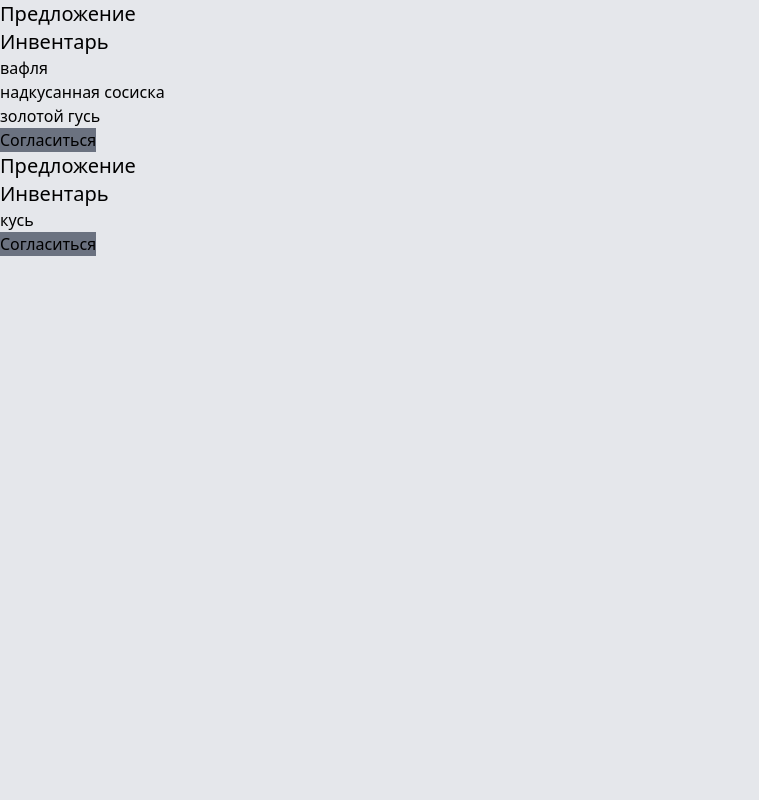
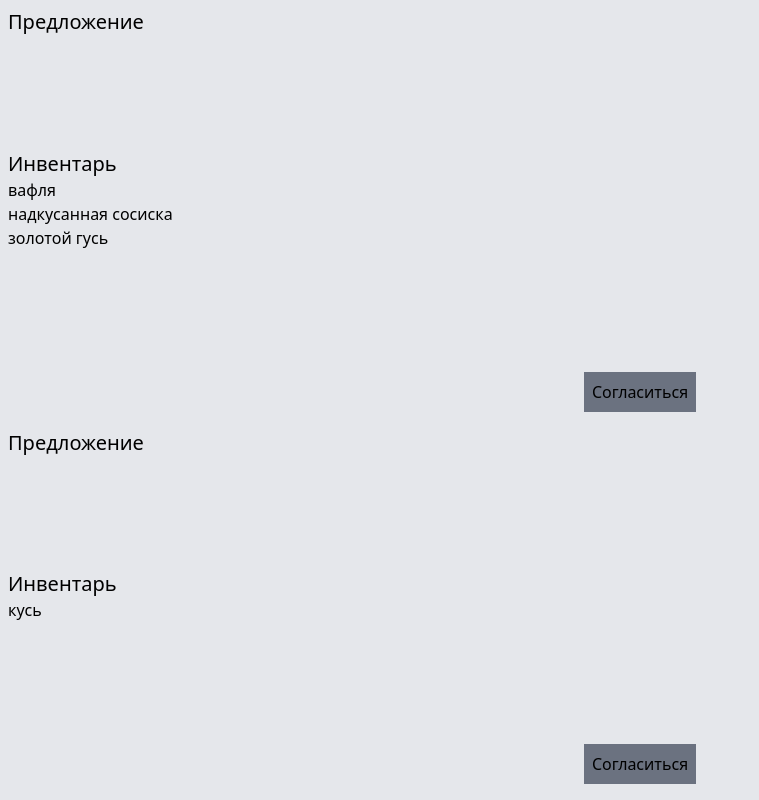
Before and after one commit to lapkiteam/exchange-sim, a Svelte app: page / in a window 1280 px wide. Shown: the whole page, without its empty margins (0-759 px from the left). Built offline with nearby package versions, Linux system fonts and the light colour scheme.

Commit message:
feat(ui): improve

```diff
--- a/src/App.svelte
+++ b/src/App.svelte
@@ -28,12 +28,29 @@
       "dark:text-white",
       "flex",
       "flex-col",
+      "p-2",
+      "gap-1",
+    ])}>
+      <div class={concat([
+        "grow",
       ])}>
         <PlayerWindow
           inventory={firstPlayer}
           agreed={() => {}}
           disagreed={() => {}}
         />
+      </div>
+      <div class={concat([
+        "flex",
+        "justify-center",
+      ])}>
+        <hr class={concat([
+          "w-[80%]",
+        ])} />
+      </div>
+      <div class={concat([
+        "grow"
+      ])}>
         <PlayerWindow
           inventory={secondPlayer}
           agreed={() => {}}
@@ -41,4 +58,5 @@
         />
       </div>
     </div>
+  </div>
 </main>
--- a/src/components/PlayerWindow.svelte
+++ b/src/components/PlayerWindow.svelte
@@ -34,8 +34,15 @@
   }
 </script>
 
-<div>
-  <div>
+<div class={concat([
+  "flex",
+  "flex-col",
+  "h-full",
+  "gap-4",
+])}>
+  <div class={concat([
+    "grow"
+  ])}>
     <h2 class={concat([
       "text-xl"
     ])}>Предложение</h2>
@@ -47,7 +54,9 @@
       </button>
     {/if}
   </div>
-  <div>
+  <div class={concat([
+    "grow"
+  ])}>
     <h2 class={concat([
       "text-xl"
     ])}>Инвентарь</h2>
@@ -64,10 +73,15 @@
       {/each}
     </ul>
   </div>
-  <div>
+  <div class={concat([
+    "flex",
+    "justify-center",
+    "p-2",
+  ])}>
     <button
       class={concat([
-        agreedState ? "bg-green-500" : "bg-gray-500"
+        agreedState ? "bg-green-500" : "bg-gray-500",
+        "p-2",
       ])}
       on:click={_ => {
         toggleAgreedState()
```
Lines whose indentation alone changed are shown as unchanged.
